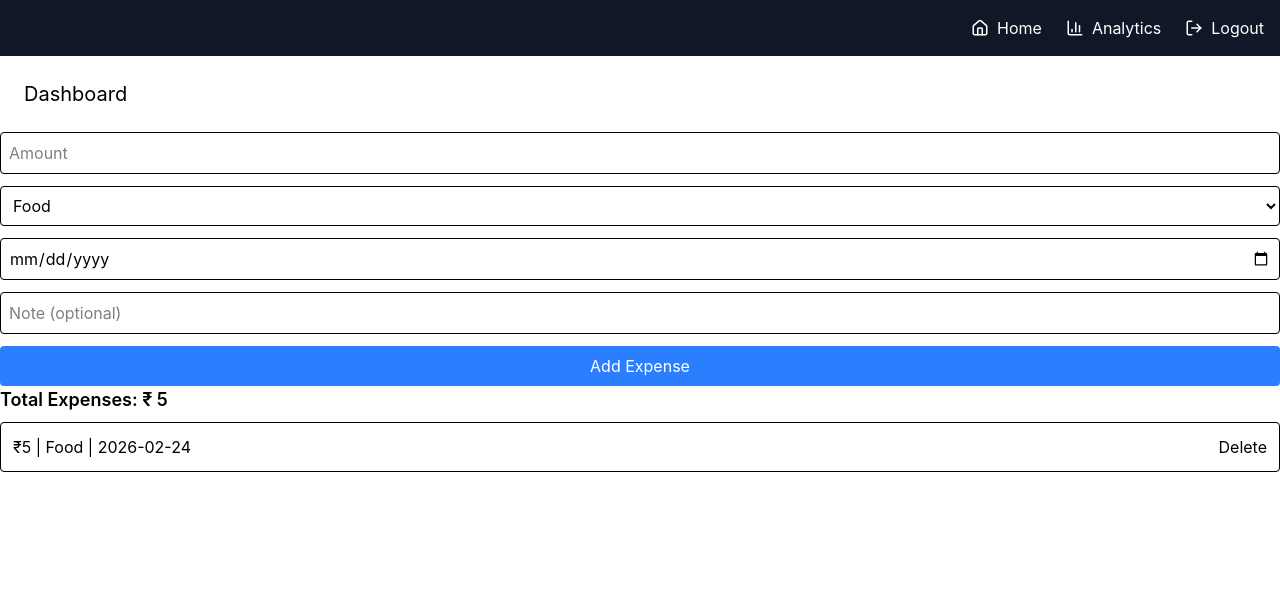
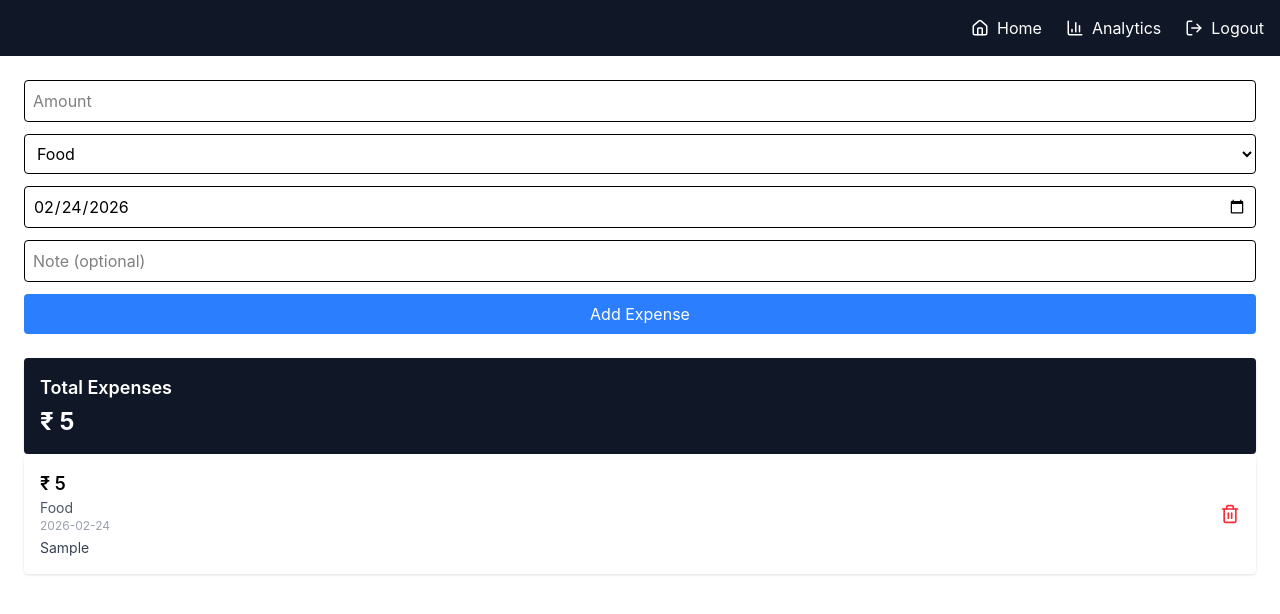
Before and after one commit to Hemrajjj13/expense-tracker, a React (Vite) app: page /dashboard in a window 1280 px wide. Both pictures are taken after typing "5", "Sample" into the empty fields and a click on the button "Add Expense". Shown: the top 614 px of the page. Built offline with nearby package versions, Linux system fonts and the light colour scheme.

Commit message:
Implement Expense List UI

```diff
--- a/src/components/ExpenseForm.jsx
+++ b/src/components/ExpenseForm.jsx
@@ -39,7 +39,7 @@ const ExpenseForm = () => {
     setFormData({
       amount: "",
       category: "Food",
-      date: "",
+      date: new Date().toISOString().split("T")[0],
       note: "",
     });
 
--- /dev/null
+++ b/src/components/ExpenseList.jsx
@@ -0,0 +1,46 @@
+import { useDispatch, useSelector } from "react-redux";
+import { deleteExpense } from "../redux/expenseSlice";
+import { Trash2 } from "lucide-react";
+
+const ExpenseList = () => {
+  const dispatch = useDispatch();
+  const expenses = useSelector((state) => state.expense.expenses);
+
+  const total = expenses.reduce((sum, exp) => sum + exp.amount, 0);
+
+  return (
+    <>
+        {/* Total Section */}
+        <div className="bg-gray-900 text-white p-4 rounded shadow">
+            <h2 className="text-lg font-semibold">Total Expenses</h2>
+            <p className="text-2xl font-bold mt-1">₹ {total}</p>
+        </div>
+
+        {/* Expense Cards */}
+        {expenses.map((exp) => (
+            <div
+                key={exp.id}
+                className="bg-white shadow p-4 rounded flex justify-between items-center"
+            >
+                <div>
+                    <p className="font-semibold text-lg">₹ {exp.amount}</p>
+                    <p className="text-sm text-gray-600">{exp.category}</p>
+                    <p className="text-xs text-gray-400">{exp.date}</p>
+                    {exp.note && (
+                        <p className="text-sm mt-1 text-gray-700">{exp.note}</p>
+                    )}
+                </div>
+
+                <button
+                    onClick={() => dispatch(deleteExpense(exp.id))}
+                    className="text-red-500 hover:text-red-700"
+                >
+                    <Trash2 size={20} />
+                </button>
+            </div>
+        ))}
+    </>
+  );
+};
+
+export default ExpenseList;
--- a/src/pages/Dashboard.jsx
+++ b/src/pages/Dashboard.jsx
@@ -1,38 +1,16 @@
-import { useDispatch, useSelector } from "react-redux";
-import { deleteExpense } from "../redux/expenseSlice";
 import ExpenseForm from "../components/ExpenseForm";
+import ExpenseList from "../components/ExpenseList";
+import { Fragment } from "react";
 
 const Dashboard = () => {
-  const dispatch = useDispatch();
-  const expenses = useSelector((state) => state.expense.expenses);
 
   return (
     <>
-        <div className="p-6 text-xl">Dashboard</div>
+      <div className="p-6">
         <ExpenseForm />
-        <div>
-            <h2 className="text-lg font-semibold mb-2">
-                Total Expenses: ₹ {expenses.reduce((total, exp) => total + exp.amount, 0)}
-            </h2>
-        </div>
-        <div className="space-y-2">
-            {expenses.map((exp) => (
-                <div
-                    key={exp.id}
-                    className="p-3 border rounded flex justify-between"
-                >
-                    <div>
-                        ₹{exp.amount} | {exp.category} | {exp.date}
-                    </div>
-
-                    <button
-                        onClick={()=> dispatch(deleteExpense(exp.id))}
-                    >
-                        Delete
-                    </button>
-                </div>
-            ))}
-        </div>
+        <br />
+        <ExpenseList />
+      </div>
     </>
   );
 };
```
